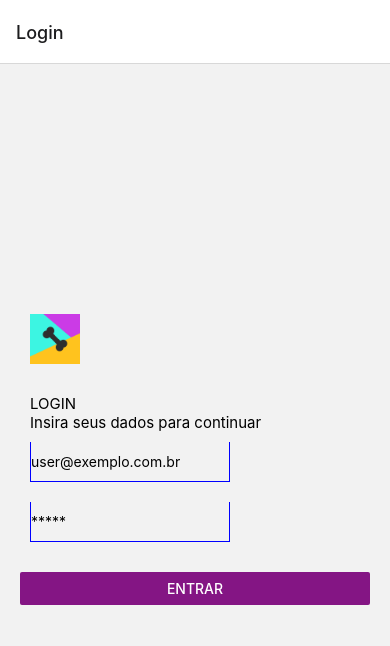
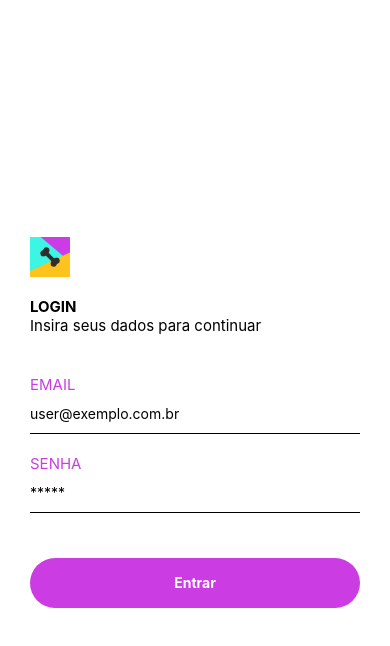
Before and after one commit to Luisaarf/PetAdoptionApp, a React Native app: screen /Login in a window 390 px wide. Shown: the top 646 px of the page. Built offline with nearby package versions, Linux system fonts and the light colour scheme.

Commit message:
feat:  nav with types and Fix: button to pressable

```diff
--- a/App.tsx
+++ b/App.tsx
@@ -1,16 +1,23 @@
 import React, {useState}from 'react';
 import { NavigationContainer } from '@react-navigation/native';
-import { createNativeStackNavigator } from '@react-navigation/native-stack';
+import { createNativeStackNavigator, NativeStackNavigationProp} from '@react-navigation/native-stack';
 import LoginScreen from './components/LoginScreen';
 import HomeScreen from './components/HomeScreen';
 import DetailsScreen from './components/DetailsScreen';
 
 const Stack = createNativeStackNavigator();
 
+type StackNavigation = {
+  Login : undefined;
+  Home: undefined;
+}
+
+export type StackTypes = NativeStackNavigationProp<StackNavigation>;
+
 const App: React.FC = () => {
   return (
     <NavigationContainer>
-      <Stack.Navigator>
+      <Stack.Navigator screenOptions={{headerShown: false}}>
         <Stack.Screen
           name="Login"
           component={LoginScreen}
--- a/components/HomeScreen.tsx
+++ b/components/HomeScreen.tsx
@@ -5,10 +5,18 @@ import { Image, StyleSheet, Text, View, Button, SafeAreaView, TextInput } from '
 
 const HomeScreen = () => {
     return (
-        <View>
+        <View style={styles.container}>
         <Text>Home Screen</Text>
         </View>
     );
 }
 
+const styles = StyleSheet.create({
+    container: {
+      flex: 1,
+      justifyContent: 'center',
+      backgroundColor: '#fff',
+    },
+});
+
 export default HomeScreen;
--- a/components/LoginScreen.tsx
+++ b/components/LoginScreen.tsx
@@ -1,23 +1,34 @@
 
 import React, {useState}from 'react';
 import { StatusBar } from 'expo-status-bar';
-import { Image, StyleSheet, Text, View, Button, SafeAreaView, TextInput } from 'react-native';
+import { Image, StyleSheet, Text, View, Button, SafeAreaView, TextInput, Pressable } from 'react-native';
+import { useNavigation } from '@react-navigation/native';
+import { StackTypes } from '../App';
 
-const LoginScreen = ({navigation}) => {
+const LoginScreen = () => {
+    const navigation = useNavigation<StackTypes>();
     const [emailInput, setEmailInput] = useState('');
     const [passwordInput, setPasswordInput] = useState('');
+
+    const handleLogin = () => {
+      console.log('Login attempt:', emailInput, passwordInput);
+      emailInput != '' && passwordInput != '' ?
+      navigation.navigate('Home'): console.log('Preencha todos os campos');
+    }
   return (
     <View style={styles.container}>
       <Image style={styles.image} source={require('../assets/ico.png')} />
-      <Text style={styles.text}>LOGIN</Text>
-      <Text style={styles.text}>Insira seus dados para continuar</Text>
+      <Text style={[styles.text, styles.title]}>LOGIN</Text>
+      <Text style={[styles.text, styles.directions]}>Insira seus dados para continuar</Text>
       <SafeAreaView>
+        <Text style={[styles.text, styles.label]}>EMAIL</Text>
         <TextInput
         style={styles.input}
         placeholder="user@exemplo.com.br"
         onChangeText={newText => setEmailInput(newText)}
         defaultValue={emailInput}
         />
+        <Text style={[styles.text, styles.label]}>SENHA</Text>
         <TextInput
         style={styles.input}
         placeholder="*****"
@@ -25,8 +36,10 @@ const LoginScreen = ({navigation}) => {
         onChangeText={newText => setPasswordInput(newText)}
         defaultValue={passwordInput}
         />
-        <View style={styles.buttonContainer}>
-          <Button color="#841584" title="Entrar" onPress={() => {}} />
+        <View style={styles.button}>
+          <Pressable style={styles.buttonPressable} onPress={() => {handleLogin()}}>
+            <Text style={styles.buttonText}>Entrar</Text>
+          </Pressable>
         </View>
       </SafeAreaView>
       <StatusBar style="auto" />
@@ -34,41 +47,63 @@ const LoginScreen = ({navigation}) => {
   );
 }
 
-const ProfileScreen = ({navigation, route}) => {
-    return <Text>This is {route.params.name}'s profile</Text>;
-  };
-
 const styles = StyleSheet.create({
     container: {
       flex: 1,
-      // backgroundColor: '#fff',
-      // alignItems: 'center',
       justifyContent: 'center',
-      // alignSelf: 'flex-start',
+      backgroundColor: '#fff',
     },
     text : {
       fontSize: 15,
       alignSelf: 'flex-start',
       marginLeft: 30,
     },
+    directions: {
+      marginBottom: 35
+    },
+    title: {
+      fontWeight: 'bold',
+    },
+    label:{
+      color: "#cb3ce3",
+      marginTop: 5,
+
+    },
     image: {
-      width: 50,
-      height: 50,
+      width: 40,
+      height: 40,
       alignSelf: 'flex-start',
       margin: 30,
+      marginBottom: 20
     },
-    buttonContainer: {
-      margin: 20,
+    button: {
+      margin: 30,
+    },
+    buttonPressable: {
+      margin: 0,
+      height: 50,
+      borderRadius: 100 ,
+      borderTopColor: "black",
+      backgroundColor:"#cb3ce3",
+      display: 'flex',
+      alignItems: 'center',
+      justifyContent: 'center',
+    },
+    buttonText: {
+      color: 'white',
+      fontWeight: 'bold',
     },
     input : {
       height: 40,
-      width: 200,
-      borderColor: 'blue',
+      borderColor: 'black',
       borderTopWidth: 0,
+      borderLeftWidth: 0,
+      borderRightWidth: 0,
       borderBottomWidth: 1,
       borderWidth: 1,
-      margin: 10,
       marginLeft: 30,
+      marginRight: 30,
+      marginBottom: 15
     }
   });
 
```
